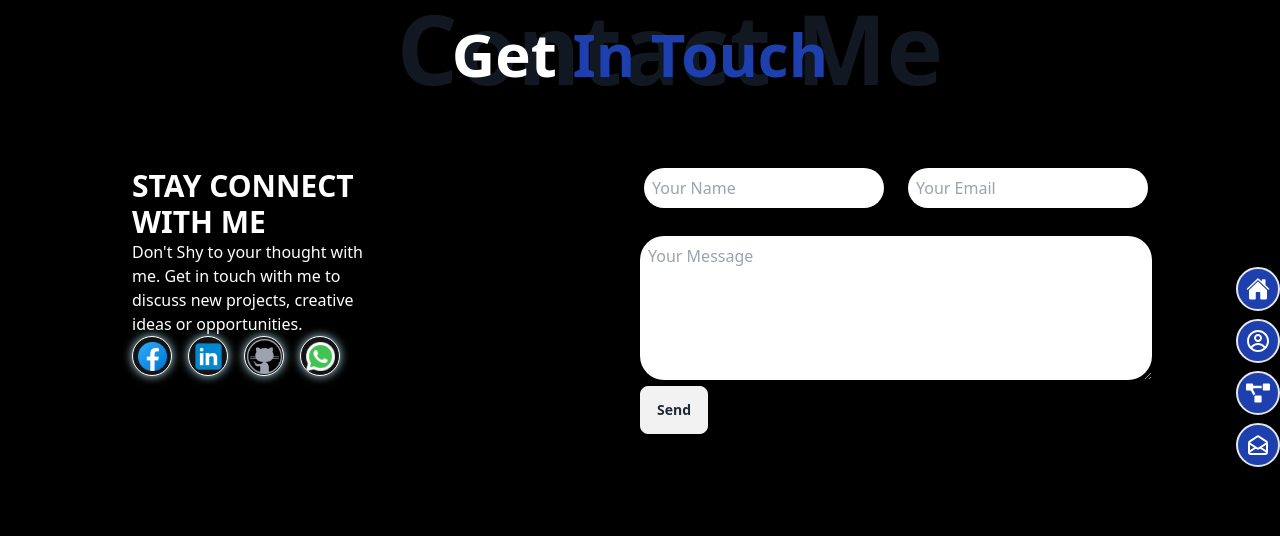
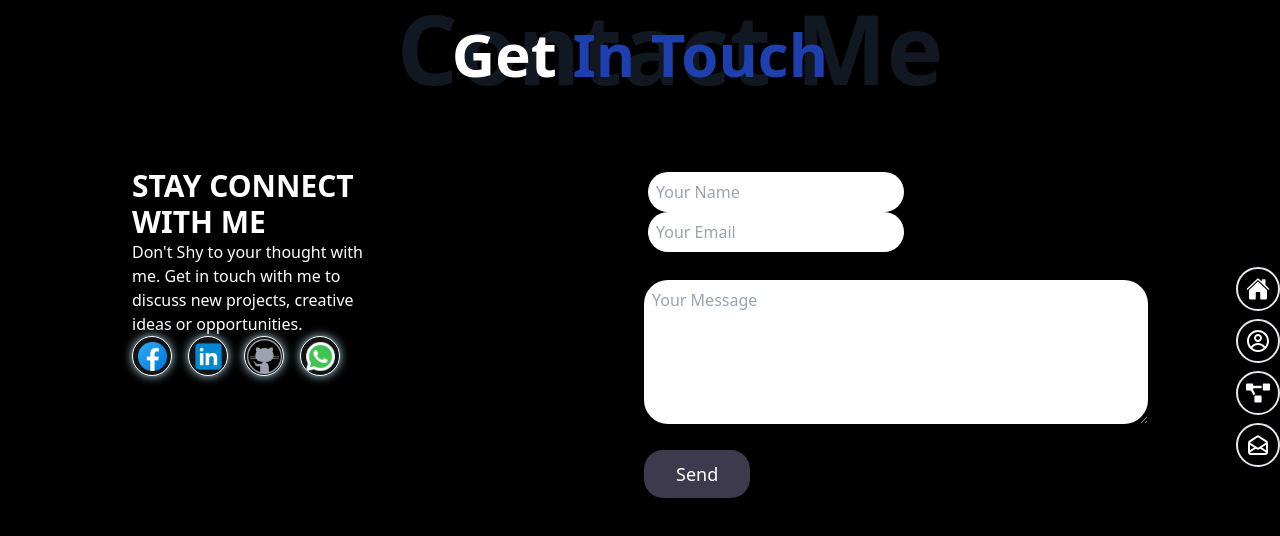
Before and after one commit to mahmudhasan07/Mahmud-portifolio, a React (Vite) app: page /contact in a window 1280 px wide. Shown: the top 536 px of the page. Built offline with nearby package versions, Linux system fonts and the light colour scheme.

Commit message:
Successfully complete

```diff
--- a/index.html
+++ b/index.html
@@ -3,9 +3,9 @@
 
 <head>
   <meta charset="UTF-8" />
-  <link rel="icon" type="image/svg+xml" href="/vite.svg" />
+  <link rel="icon" type="image/svg+xml" href="public/mhlogo.jpg" />
   <meta name="viewport" content="width=device-width, initial-scale=1.0" />
-  <title>Vite + React</title>
+  <title>Mahmud Hasan</title>
   <style>
     ::-webkit-scrollbar {
       width: 10px;
@@ -29,11 +29,9 @@
             border-radius: 5px;
           } */
 
-    @import url('https://fonts.googleapis.com/css2?family=Rubik:wght@400;500;600;700&display=swap');
 
-    body > .root {
-      /* font-family: 'Rubik', sans-serif; */
-      font-style: italic;
+    body {
+      /* font-family: 'Noto Serif', serif; */
     }
   </style>
 </head>
--- a/src/components/Home/About.jsx
+++ b/src/components/Home/About.jsx
@@ -22,7 +22,7 @@ const About = () => {
             data-aos-duration="2000"
             className=" bg-black  h-full ">
             <p className="lg:text-8xl text-5xl text-gray-800 opacity-60 absolute lg:left-1/3 left-1/4  mx-auto font-extrabold " > About Me</p>
-            <h1 className='lg:text-6xl text-4xl text-white text-center lg:top-5 top-2 relative font-bold'>My <span className='text-blue-800'>Profile</span></h1>
+            <h1 className='lg:text-6xl text-4xl text-white text-center lg:top-5 top-2 relative font-bold'>My <span className='text-blue-800 '>Profile</span></h1>
             <div className='flex justify-around flex-wrap lg:my-12 my-5'>
                 <div data-aos="fade-right"
                     // data-aos-offset="500"
@@ -37,7 +37,7 @@ const About = () => {
                     data-aos-easing="ease-in-sine"
                     data-aos-delay="1000"
                     data-aos-duration="3000" className=' text-white my-auto'>
-                    <h1 className='text-5xl text-center font-semibold'>Personal InFo</h1>
+                    <h1 className='text-5xl italic text-center font-semibold'>Personal InFo</h1>
                     <hr className='w-3/4 mx-auto border-2 mt-1 rounded-xl' />
                     <div className='mt-5'>
                         <h1 className='text-lg mb-2'><span className='font-semibold'>Name: </span>Mahmud Hasan Siddique</h1>
--- a/src/components/Home/Contact.css
+++ b/src/components/Home/Contact.css
@@ -256,3 +256,8 @@
     transform: translateY(0px);
     transition-duration: 0.3s;
   }
+
+.send{
+    background-color: green;
+    color: green;
+  }
--- a/src/components/Home/Contact.jsx
+++ b/src/components/Home/Contact.jsx
@@ -9,6 +9,11 @@ import linkedin from "../../../public/icons/icons8-linkedin-48.png"
 import whatsapp from "../../../public/icons/icons8-whatsapp-48.png"
 import email from "../../../public/icons/icons8-email-48.png"
 import github from "../../../public/icons/icons8-github-50.png"
+import { ToastContainer, toast } from 'react-toastify';
+import 'react-toastify/dist/ReactToastify.css';
+// import { MdFileDownload, MdFileDownloadOff } from 'react-icons/md';
+import { IoMdSend } from "react-icons/io";
+
 
 const Contact = () => {
     useEffect(() => {
@@ -23,6 +28,16 @@ const Contact = () => {
         emailjs.sendForm('service_k66xk9s', 'template_kvkgfri', form.current, 'hBm6FCmTz2fLTfKOC')
             .then((result) => {
                 console.log(result.text);
+                toast('🦄 Message Send', {
+                    position: "top-center",
+                    autoClose: 5000,
+                    hideProgressBar: false,
+                    closeOnClick: true,
+                    pauseOnHover: true,
+                    draggable: true,
+                    progress: undefined,
+                    theme: "light",
+                });
             }, (error) => {
                 console.log(error.text);
             });
@@ -33,6 +48,7 @@ const Contact = () => {
             data-aos="fade-down"
             data-aos-duration="2000"
             className="bg-black lg:h-screen h-full">
+                <ToastContainer />
             <span className='lg:text-8xl md:text-6xl text-4xl font-extrabold text-gray-800 opacity-60 absolute' id='contactme'>Contact Me</span>
             <h1 className='lg:text-6xl md:text-5xl text-3xl text-center z-50 text-white font-bold relative lg:top-6 md:top-3 top-1 lg:mb-10 mb-5'>Get <span className='text-blue-800'>In Touch</span></h1>
             <div className='flex flex-wrap justify-around'>
@@ -62,22 +78,28 @@ const Contact = () => {
                         </a>
                     </div>
                 </div>
-                <div className=' lg:my-16 my-7 lg:w-2/5'>
+                <div className=' lg:my-16 my-7 p-1 lg:w-2/5'>
                     <form ref={form} onSubmit={sendEmail}>
 
-                        <div className='flex flex-wrap justify-between p-1'>
-                        <input className=' w-60 p-2 rounded-3xl' placeholder='Your Name' type="text" name="user_name" />
+                        <div className='flex flex-wrap lg:gap-0 gap-5 justify-between p-1'>
+                            <input className=' lg:w-64 p-2 w-full rounded-3xl' placeholder='Your Name' type="text" name="user_name" />
 
-                        <input className=' w-60 p-2 rounded-3xl' placeholder='Your Email' type="email" name="user_email" />
+                            <input className=' lg:w-64 w-full p-2 rounded-3xl' placeholder='Your Email' type="email" name="user_email" />
                         </div>
                         <br />
                         <textarea className=' w-full  h-36 p-2 rounded-3xl' placeholder='Your Message' name="message" />
-                        <input className='btn' type="submit" value="Send" />
+                        {/* <input className='send' type="submit" value="Send" /> */}
+                        <div>
+                            <button type='submit' className='button z-40 flex gap-1 mt-5 border'>
+                                <span className="button-content text-lg  my-auto">Send</span>
+                                {/* <span><IoMdSend className=' root text-2xl top-3'></IoMdSend></span> */}
+                            </button>
+                        </div>
+
                     </form>
                 </div>
 
             </div>
-
         </section>
     );
 };
--- a/src/components/Home/Home.jsx
+++ b/src/components/Home/Home.jsx
@@ -42,7 +42,7 @@ const Home = () => {
                     </p>
 
                     </div>
-                    <div className="lg:text-5xl lg:p-0 md:text-3xl text-2xl font-extrabold relative lg:w-96 ">
+                    <div className="lg:text-5xl lg:p-0 italic md:text-3xl text-2xl font-extrabold relative lg:w-96 ">
                         <p id="text-slide" className="">MERN STACK DEVELOPER</p><p id="field" className="">MERN STACK DEVELOPER</p>
                     </div>
                     <div className="lg:w-[700px] text-white text-lg my-5">
--- a/src/components/NavBar/NavBar.css
+++ b/src/components/NavBar/NavBar.css
@@ -55,3 +55,10 @@ transition: all 200ms;
 width: auto;
 
 }
+
+li{
+    background-color: transparent;
+}
+li:hover{
+    background-color: blue;
+}
--- a/src/components/NavBar/NavBar.jsx
+++ b/src/components/NavBar/NavBar.jsx
@@ -20,11 +20,11 @@ const NavBar = () => {
         <section className='fixed top-1/3 z-50  end-0'>
             <div className=''>
                 <ul className='flex flex-col gap-2'>
-                    <NavLink  to={'/'}><li id='home' className="flex text-xl text-white bg-blue-800 w-auto p-2 rounded-full border-2 gap-2 text-end"><IoHome className="text-2xl" ></IoHome></li></NavLink>
-                    <NavLink  to={'/about'}><li id='about' className="flex text-xl justify-end  text-white bg-blue-800 w-auto p-2 rounded-full border-2 gap-2"><CgProfile className="text-2xl"></CgProfile></li></NavLink>
-                    <NavLink  to={'/projects'}><li id='project' className="flex text-xl  text-white bg-blue-800 w-auto p-2 rounded-full border-2 gap-2"> <FaProjectDiagram className="text-2xl"></FaProjectDiagram></li></NavLink>
+                    <NavLink  to={'/'}><li id='home' className="flex text-xl text-white w-auto p-2 rounded-full border-2 gap-2 text-end"><IoHome className="text-2xl" ></IoHome></li></NavLink>
+                    <NavLink  to={'/about'}><li id='about' className="flex text-xl justify-end  text-white  w-auto p-2 rounded-full border-2 gap-2"><CgProfile className="text-2xl"></CgProfile></li></NavLink>
+                    <NavLink  to={'/projects'}><li id='project' className="flex text-xl  text-white  w-auto p-2 rounded-full border-2 gap-2"> <FaProjectDiagram className="text-2xl"></FaProjectDiagram></li></NavLink>
                     {/* <NavLink  to={'/skills'}><li id='skill' className="flex text-xl  text-white bg-blue-800 w-auto p-2 rounded-full border-2 gap-2"><GiSkills className="text-2xl"></GiSkills></li></NavLink> */}
-                    <NavLink  to={'/contact'}><li id='contact' className="flex text-xl text-white bg-blue-800 w-auto p-2 rounded-full border-2 gap-2"><HiOutlineMailOpen className="text-2xl"></HiOutlineMailOpen></li></NavLink>
+                    <NavLink  to={'/contact'}><li id='contact' className="flex text-xl text-white w-auto p-2 rounded-full border-2 gap-2"><HiOutlineMailOpen className="text-2xl"></HiOutlineMailOpen></li></NavLink>
                     </ul>
 
             </div>
```
Also changed, not shown: public/mhlogo.jpg (added). Lines whose indentation alone changed are shown as unchanged.
